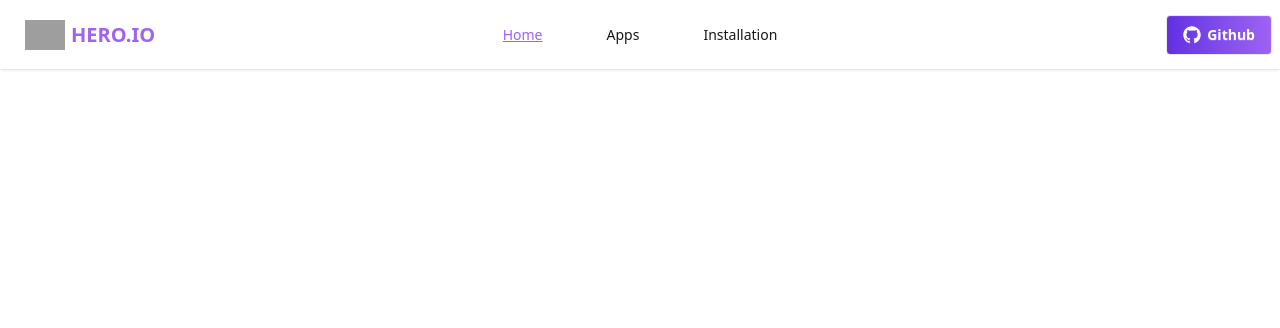
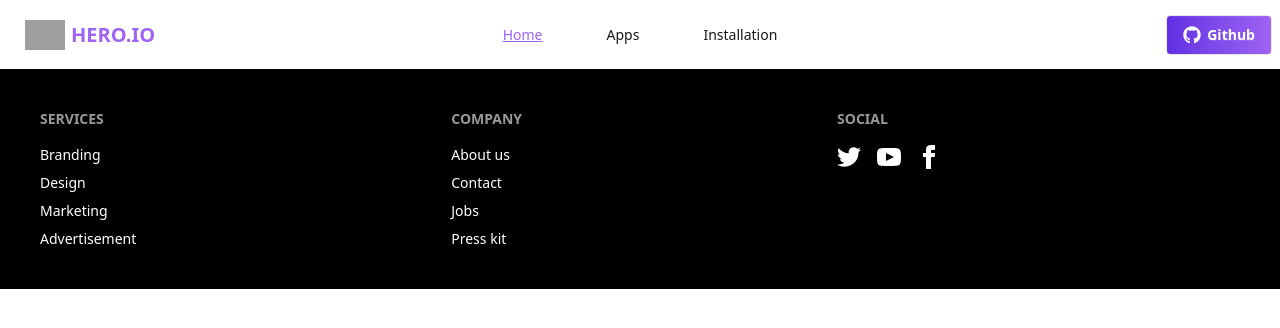
Before and after one commit to aminur-tech/ASSIGNMENT-008, a React (Vite) app: page / in a window 1280 px wide. Shown: the top 328 px of the page. Built offline with nearby package versions, Linux system fonts and the light colour scheme; grey boxes are pictures that could not be loaded.

Commit message:
Added Footer

```diff
--- a/src/Component/Footer/Footer.jsx
+++ b/src/Component/Footer/Footer.jsx
@@ -3,7 +3,60 @@
 const Footer = () => {
     return (
         <div>
-
+            <footer className="footer sm:footer-horizontal bg-black text-white p-10">
+                <nav>
+                    <h6 className="footer-title">Services</h6>
+                    <a className="link link-hover">Branding</a>
+                    <a className="link link-hover">Design</a>
+                    <a className="link link-hover">Marketing</a>
+                    <a className="link link-hover">Advertisement</a>
+                </nav>
+                <nav>
+                    <h6 className="footer-title">Company</h6>
+                    <a className="link link-hover">About us</a>
+                    <a className="link link-hover">Contact</a>
+                    <a className="link link-hover">Jobs</a>
+                    <a className="link link-hover">Press kit</a>
+                </nav>
+                <nav>
+                    <h6 className="footer-title">Social</h6>
+                    <div className="grid grid-flow-col gap-4">
+                        <a>
+                            <svg
+                                xmlns="http://www.w3.org/2000/svg"
+                                width="24"
+                                height="24"
+                                viewBox="0 0 24 24"
+                                className="fill-current">
+                                <path
+                                    d="M24 4.557c-.883.392-1.832.656-2.828.775 1.017-.609 1.798-1.574 2.165-2.724-.951.564-2.005.974-3.127 1.195-.897-.957-2.178-1.555-3.594-1.555-3.179 0-5.515 2.966-4.797 6.045-4.091-.205-7.719-2.165-10.148-5.144-1.29 2.213-.669 5.108 1.523 6.574-.806-.026-1.566-.247-2.229-.616-.054 2.281 1.581 4.415 3.949 4.89-.693.188-1.452.232-2.224.084.626 1.956 2.444 3.379 4.6 3.419-2.07 1.623-4.678 2.348-7.29 2.04 2.179 1.397 4.768 2.212 7.548 2.212 9.142 0 14.307-7.721 13.995-14.646.962-.695 1.797-1.562 2.457-2.549z"></path>
+                            </svg>
+                        </a>
+                        <a>
+                            <svg
+                                xmlns="http://www.w3.org/2000/svg"
+                                width="24"
+                                height="24"
+                                viewBox="0 0 24 24"
+                                className="fill-current">
+                                <path
+                                    d="M19.615 3.184c-3.604-.246-11.631-.245-15.23 0-3.897.266-4.356 2.62-4.385 8.816.029 6.185.484 8.549 4.385 8.816 3.6.245 11.626.246 15.23 0 3.897-.266 4.356-2.62 4.385-8.816-.029-6.185-.484-8.549-4.385-8.816zm-10.615 12.816v-8l8 3.993-8 4.007z"></path>
+                            </svg>
+                        </a>
+                        <a>
+                            <svg
+                                xmlns="http://www.w3.org/2000/svg"
+                                width="24"
+                                height="24"
+                                viewBox="0 0 24 24"
+                                className="fill-current">
+                                <path
+                                    d="M9 8h-3v4h3v12h5v-12h3.642l.358-4h-4v-1.667c0-.955.192-1.333 1.115-1.333h2.885v-5h-3.808c-3.596 0-5.192 1.583-5.192 4.615v3.385z"></path>
+                            </svg>
+                        </a>
+                    </div>
+                </nav>
+            </footer>
         </div>
     );
 };
--- a/src/Pages/Root/Root.jsx
+++ b/src/Pages/Root/Root.jsx
@@ -5,7 +5,7 @@
 
 const Root = () => {
     return (
-        <div>
+        <div className='max-w-7xl mx-auto'>
             <Navbar></Navbar>
             <Outlet></Outlet>
             <Footer></Footer>
```
